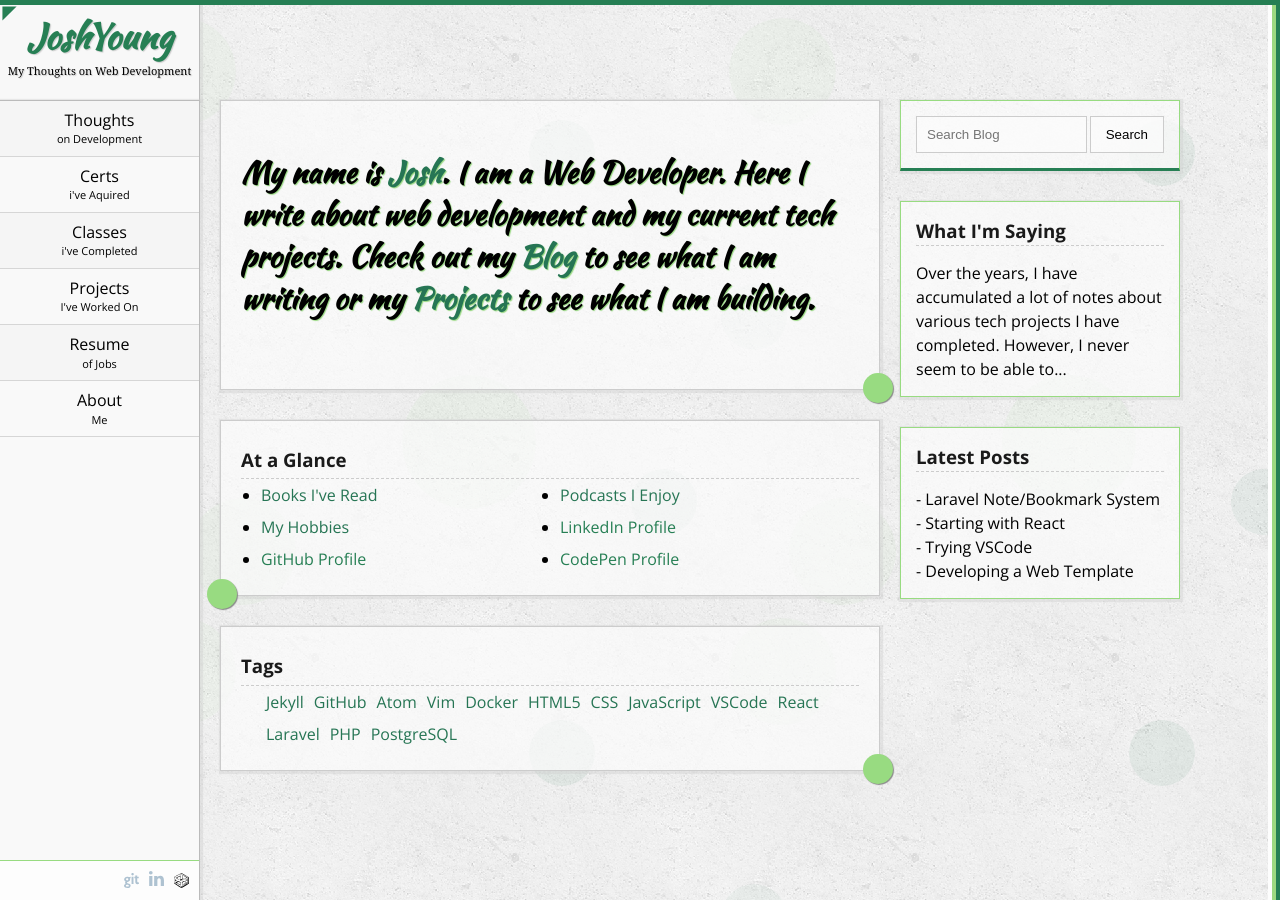
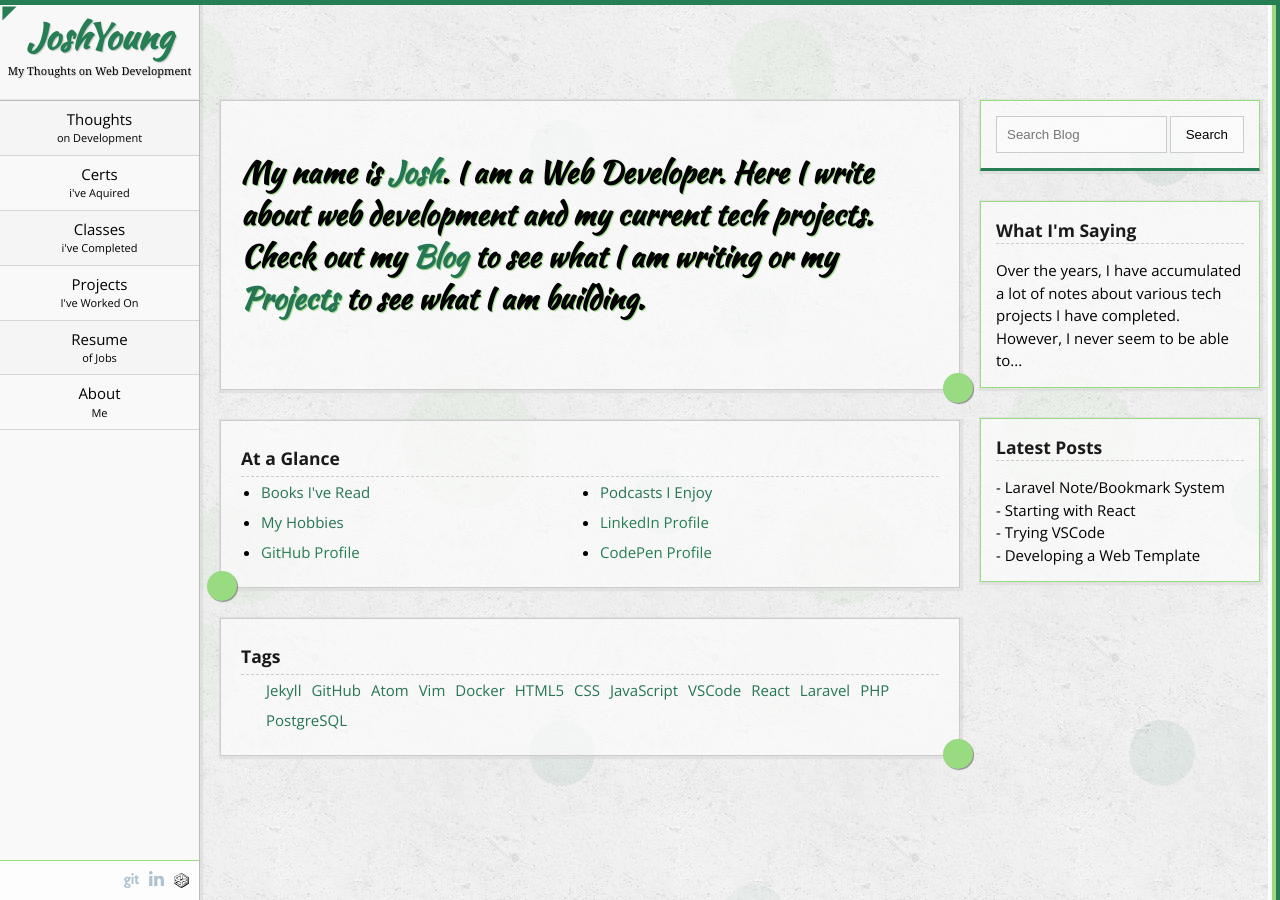
Before and after one commit to coder745/josh_website, a Jekyll site: the page built from index.md, in a window 1280 px wide and 900 px high. Built offline with Jekyll 4.4.1, drawn with Linux system fonts in a browser that asks for light colours.

Commit message:
Correct list in blog post. Switch CSS to use rems.

```diff
--- a/css/style.scss
+++ b/css/style.scss
@@ -5,10 +5,25 @@
 $dark_green: #267F54;
 $dark_blue: #2923ec;
 $top_margin: 100px;
-$space_between: 30px;
 $imp_color: rgb(255, 111, 62);
+$html_font_size: 15px;
+
 @mixin redb() {
     //border: 1px solid red;
+}
+
+@function pxToRem($px) {
+  $rem_size: $px / $html_font_size;
+  @return #{$rem_size}rem;
+}
+
+$space_between: pxToRem(30px);
+$space_between: 30px;
+$top_margin: pxToRem(100px);
+
+@mixin fontSize($s) {
+  font-size: $s;
+  font-size: pxToRem($s);
 }
 
 @mixin boxstyle() {
@@ -16,12 +31,18 @@
     position: relative;
     border: 1px solid #ccc;
     box-shadow: 1px 1px 1px 2px rgba(204, 204, 204, 0.4);
+
     padding: 20px;
+    padding: pxToRem(20px);
+
 }
 
 @mixin datestyle() {
     font-style: italic;
+
     font-size: 12px;
+    font-size: pxToRem(12px);
+
     &:before {
         content: '- ';
     }
@@ -29,6 +50,7 @@
 
 html {
     box-sizing: border-box;
+    font-size: $html_font_size;
 }
 
 *,
@@ -53,6 +75,7 @@
 
 h1 {
     font-size: 35px;
+    font-size: pxToRem(35px);
 }
 
 h3 {
@@ -81,7 +104,10 @@
     &.smaller {
         li {
             line-height: 1.4;
+
             font-size: 14px;
+            font-size: pxToRem(14px);
+
         }
         &.books span {
             font-style: italic;
@@ -93,6 +119,7 @@
     margin: 0;
     &.small {
         font-size: 14px;
+        font-size: pxToRem(14px);
     }
 }
 
@@ -108,7 +135,6 @@
 }
 
 body {
-    font-size: 16px;
     font-family: 'Open Sans', Helvetica, Arial, sans-serif;
     margin: 0;
     background: #F8F8F8;
@@ -125,7 +151,10 @@
 
 .border {
     background: $dark_green;
+
     height: 5px;
+    height: pxToRem(5px);
+
     width: 100%;
     position: fixed;
     top: 0;
@@ -139,16 +168,30 @@
     box-shadow: 1px 1px 1px 2px rgba(204, 204, 204, 0.4);
     background: #f8f8f8;
     color: $dark_green;
+
     padding: 10px 0 25px 0;
+    padding: pxToRem(10px) 0 pxToRem(25px) 0;
+
     margin: 0 auto;
-    width: 300px;
+
+    //width: 300px;
+    //width: pxToRem(300px);
+    width: 90%;
+
     height: $top_margin;
     h1 {
         margin-bottom: 6px;
         margin-top: 7px;
+
+        margin: 7px 0 6px 0;
+        margin: pxToRem(7px) 0 pxToRem(6px) 0;
+
     }
     div {
+
         font: 11px Georgia;
+        font: pxToRem(11px) Georgia;
+
         color: #000;
     }
 }
@@ -160,8 +203,13 @@
     border-right: 10px solid transparent;
     border-bottom: 10px solid $dark_green;
     position: absolute;
+
     top: 5px;
+    top: pxToRem(5px);
+
     left: -4px;
+    left: -(pxToRem(4px));
+
     -ms-transform: rotate(-45deg);
     -webkit-transform: rotate(-45deg);
     transform: rotate(-45deg);
@@ -175,14 +223,20 @@
         line-height: 1.5;
         box-shadow: 1px 1px 1px 2px rgba(204, 204, 204, 0.4);
         position: relative;
+
         padding: 15px;
+        padding: pxToRem(15px);
+
         margin: 0 20px $space_between 20px;
+        margin: 0 pxToRem(20px) $space_between pxToRem(20px);
+
         @include redb();
         &:last-child {
             margin-bottom: 0;
         }
         h3 {
             margin-bottom: 15px;
+            margin-bottom: pxToRem(15px);
         }
     }
     ul {
@@ -196,7 +250,10 @@
 
 nav {
     margin: ($space_between - 15) auto;
+
     width: 227px;
+    width: pxToRem(227px);
+
     overflow: hidden;
     @include redb();
     ul {
@@ -213,7 +270,10 @@
     }
     a {
         display: inline-block;
+
         padding: 10px;
+        padding: pxToRem(10px);
+
         &.active {
             background: $light_green;
             color: #fff;
@@ -243,8 +303,10 @@
         //margin: $top_margin 20px ($space_between - $top_margin) 0;
         //@include boxstyle();
         margin: 0 0 $space_between 30px;
+        margin: $top_margin 0 0 pxToRem(30px);
         h3 {
             margin-bottom: 15px;
+            margin-bottom: pxToRem(15px);
         }
     }
 }
@@ -254,10 +316,18 @@
     line-height: 2;
     @include redb();
     h2 {
+
         margin-left: 20px;
+        margin-left: pxToRem(20px);
+
         line-height: 1;
+
         font-size: 25px;
+        font-size: pxToRem(25px);
+
         margin-bottom: 20px;
+        margin-bottom: pxToRem(20px);
+
         text-shadow: 1px 1px 1px $light_green;
     }
 }
@@ -267,6 +337,7 @@
     h2 {
         margin-left: 0;
         font-size: 23px;
+        font-size: pxToRem(23px);
     }
     .date {
         @include datestyle();
@@ -293,17 +364,25 @@
         h2 {
             line-height: 1.4;
             font-size: 30px;
+            font-size: pxToRem(30px);
         }
     }
 }
 
 article {
+
     margin: 0 20px $space_between 20px;
+    margin: 0 pxToRem(20px) $space_between pxToRem(20px);
+
     border-bottom: 2px solid $dark_green;
+
     padding-bottom: 10px;
+    padding-bottom: pxToRem(10px);
+
     @include redb();
     p {
         margin-bottom: 15px;
+        margin-bottom: pxToRem(15px);
     }
     &:last-child {
         border-bottom: none;
@@ -314,10 +393,12 @@
     }
     ul {
         margin-left: 20px;
+        margin-left: pxToRem(20px);
     }
     &.professional-experience {
         h4 {
             margin-top: 20px;
+            margin-top: pxToRem(20px);
         }
     }
     &.imp {
@@ -326,7 +407,10 @@
 }
 
 ul.tech-skills {
+
     margin-left: 10px;
+    margin-left: pxToRem(10px);
+
     border-bottom: 1px solid #ccc;
     overflow: hidden;
     list-style-type: none;
@@ -335,8 +419,13 @@
     }
     li {
         float: left;
+
         font-size: 12px;
         padding: 0 6px;
+
+        font-size: pxToRem(12px);
+        padding: 0 pxToRem(6px);
+
         &:first-child {
             font-weight: bold;
             color: $dark_green;
@@ -361,6 +450,7 @@
     }
     a {
         padding: 5px;
+        padding: pxToRem(5px);
     }
 }
 
@@ -378,7 +468,10 @@
     input[type='text'],
     input[type='search'] {
         width: 69%;
+
         padding: 10px;
+        padding: pxToRem(10px);
+
         float: left;
         background: rgba(253, 253, 253, 0.7);
         border: 1px solid #ccc;
@@ -395,7 +488,10 @@
         background: rgba(253, 253, 253, 0.7);
         border: 1px solid #ccc;
         float: right;
+
         padding: 10px;
+        padding: pxToRem(10px);
+
         &:hover {
             background: $light_green;
             color: #fff;
@@ -406,36 +502,55 @@
 
 a.scroll_top {
     background: $light_green;
+
     padding: 5px;
+    padding: pxToRem(5px);
+
     color: #fff;
+
     width: 70px;
+    width: pxToRem(70px);
+
     text-align: center;
     display: block;
     float: right;
+
     margin: 10px 20px 0 0;
+    margin: pxToRem(10px) pxToRem(20px) 0 0;
+
     &:hover {
         background: $dark_green;
     }
 }
 
 footer {
+
     height: 40px;
+    height: pxToRem(40px);
+
+    font-size: 13px;
+    font-size: pxToRem(13px);
+
     text-align: right;
-    font-size: 13px;
     background: #e8e8e8;
     border-top: 1px solid #98db81;
     border-right: 5px $dark_green solid;
+
     padding: 13px 10px 13px 0;
+    padding: pxToRem(13px) pxToRem(10px) pxToRem(13px) 0;
+
     margin-top: ($space_between + 15);
 }
 
-@media (min-width: 600px) {
+@media (min-width: pxToRem(600px)) {
     nav {
         width: 452px;
+        width: pxToRem(452px);
     }
     section.home {
         article:first-child {
             padding: 50px 20px;
+            padding: pxToRem(50px) pxToRem(20px);
         }
         article.glance {
             li {
@@ -453,7 +568,7 @@
     }
 }
 
-@media (min-width: 768px) {
+@media (min-width: pxToRem(768px)) {
     header {
         position: fixed;
     }
@@ -461,12 +576,18 @@
         box-shadow: none;
         box-shadow: 1px 1px 1px 2px rgba(204, 204, 204, 0.4);
         border-right: 1px solid #bbb;
+
         width: 200px;
+        width: pxToRem(200px);
+
     }
     aside.left-aside {
         position: fixed;
         background: #f9f9f9;
+
         width: 200px;
+        width: pxToRem(200px);
+
         height: 100%;
         box-shadow: 1px 1px 1px 2px rgba(204, 204, 204, 0.4);
         margin-top: $top_margin;
@@ -476,7 +597,10 @@
         width: auto;
         border-top: 1px solid #bbb;
         min-height: 100%;
+
         margin-bottom: -140px;
+        margin-bottom: -(pxToRem(140px));
+
         margin-top: 0;
     }
     nav li:nth-child(odd) a {
@@ -492,7 +616,9 @@
         display: block;
         font-size: 11px;
         color: #000;
+
         margin-top: 4px;
+        margin-top: pxToRem(4px);
     }
     nav a {
         display: block;
@@ -516,7 +642,10 @@
     }
     ul.social {
         display: block;
+
         height: 40px;
+        height: pxToRem(40px);
+
         background: #FdFdFd;
         border-top: 1px solid #98db81;
         li {
@@ -527,12 +656,20 @@
         }
         a {
             display: block;
+
             margin: 10px 10px 5px 0;
+            margin: pxToRem(10px) pxToRem(10px) pxToRem(5px) 0;
+
             line-height: 0;
             font-size: 0;
             color: transparent;
+
             width: 15px;
+            width: pxToRem(15px);
+
             height: 15px;
+            height:pxToRem(15px);
+
             position: relative;
         }
         a.codepen {
@@ -548,38 +685,51 @@
         }
     }
     #search_results {
+
         margin-left: 230px;
+        margin-left: pxToRem(230px);
+
         float: left;
         .inner-search {
             margin: $top_margin 20px ($space_between - $top_margin) 0;
+            margin: $top_margin pxToRem(20px) ($space_between - $top_margin) 0;
         }
     }
     section {
+
         padding-left: 200px;
+        padding-left: pxToRem(200px);
+
         margin-top: $top_margin;
         float: left;
         h2 {
             font-size: 35px;
+            font-size: pxToRem(35px);
         }
     }
     form.inner {
         border-bottom: 3px solid $dark_green;
     }
     aside.right-aside {
+
         margin-left: 200px;
+        margin-left: pxToRem(200px);
+
         float: left;
     }
 }
 
-@media (min-width: 1000px) {
+@media (min-width: pxToRem(1000px)) {
     section {
         float: left;
         width: 100%;
         .inner-section {
             margin-right: 520px;
+            margin-right: pxToRem(520px);
         }
         article {
             margin-right: -200px;
+            margin-right: -(pxToRem(200px));
         }
     }
     /* Circle */
@@ -604,13 +754,30 @@
     aside.right-aside {
         float: right;
         margin-top: $top_margin;
+
         width: 320px;
+        width: pxToRem(320px);
+
         margin-left: -520px;
+        margin-left: -(pxToRem(520px));
     }
 }
 
-@media (min-width: 1024px) {
-    .wrap {
-        max-width: 1200px;
+@media (min-width: pxToRem(1024px)) {
+    //.wrap { max-width: 1200px; }
+}
+
+@media (min-width: pxToRem(1500px)) {
+    //html { font-size: 20px; }
+}
+
+@media (min-width: pxToRem(1600px)) {
+    //html { font-size: 25px; }
+}
+@media (min-width: pxToRem(1700px)) {
+    .inner-section {
+        max-width: 1500px;
     }
+    //html { font-size: 30px; }
+    .wrap { max-width: 3500px; }
 }
```
Also changed, not shown: _posts/2016-10-14-vs-code.md (+1 -0 lines).
